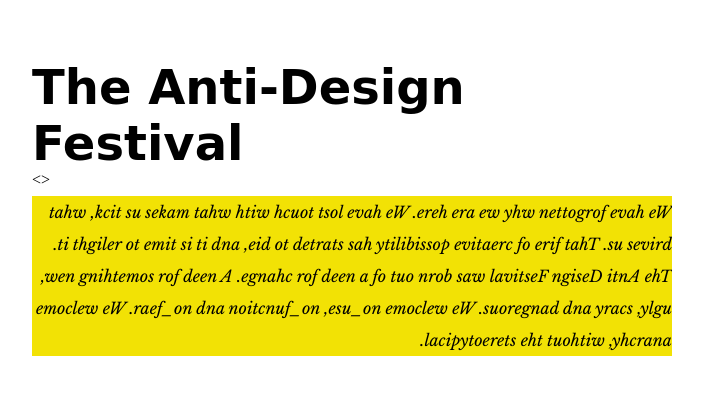
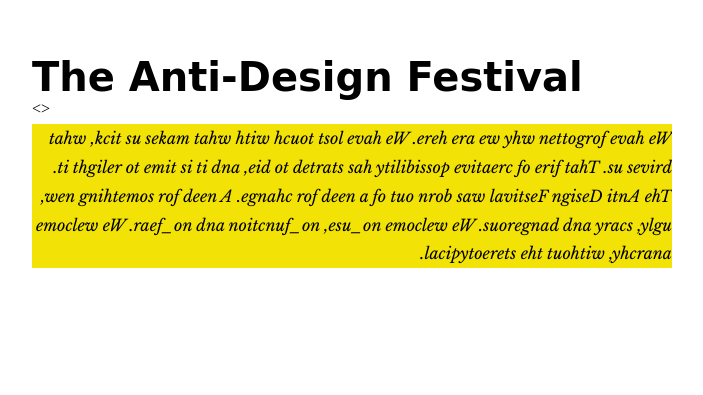
Before and after one commit to bridau19/crafting-the-manifesto, a plain HTML site: page index.html in a window 1280 px wide. Shown: the part 173-568 px from the top of the page, without its empty margins (288-991 px from the left). Drawn offline with nearby package versions, Linux system fonts and the light colour scheme; a web font is replaced by a local one.

Commit message:
changed font size

```diff
--- a/style.css
+++ b/style.css
@@ -14,7 +14,7 @@ a {
 }
 
 h1 {
-  font-size: 3em;
+  font-size: 2.5rem;
   font-family: "Bebas Neue", sans-serif;
   font-family: "Gajraj One", cursive;
   margin-bottom: 0;
@@ -25,7 +25,7 @@ div {
   background-color: #f2e205;
   direction: rtl;
   unicode-bidi: bidi-override;
-  line-height: 2em;
+  line-height: 1.8rem;
   margin-top: 1%;
 }
 
```
Also changed, not shown: 1 other file.
